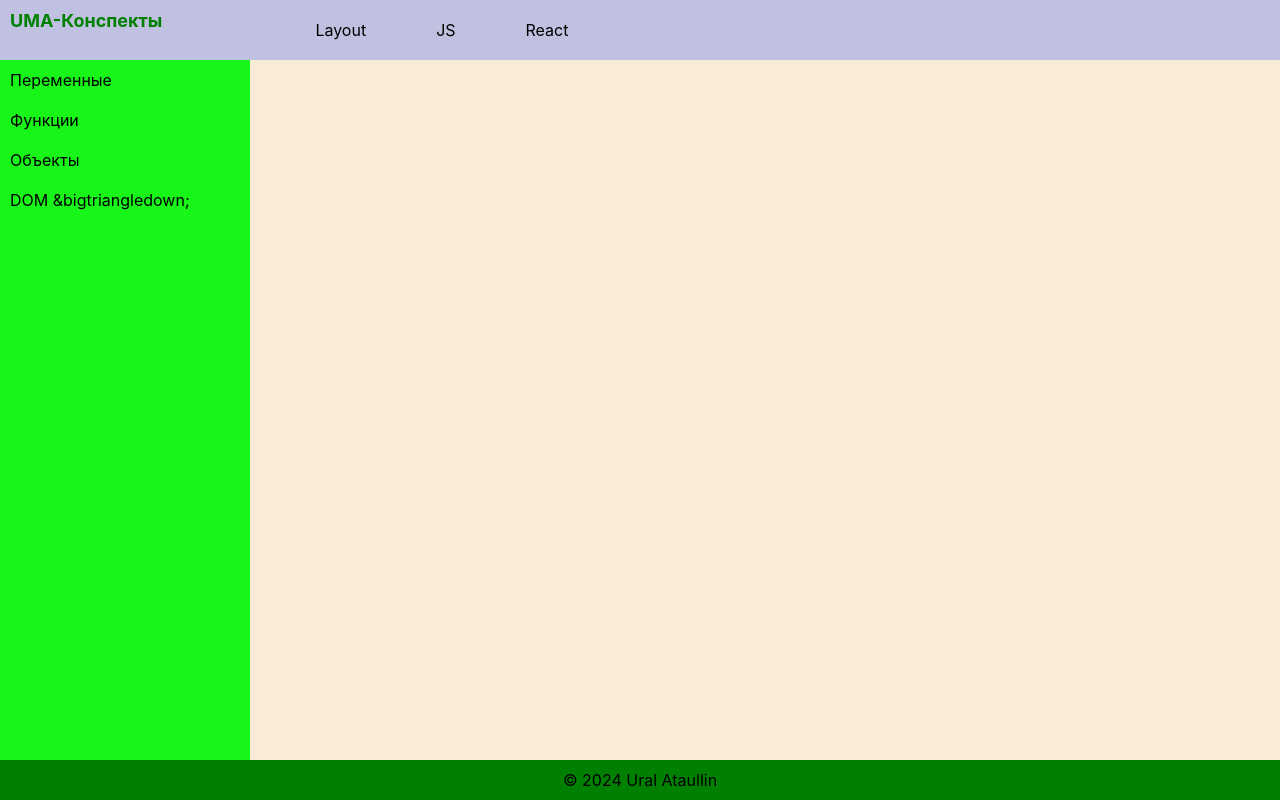
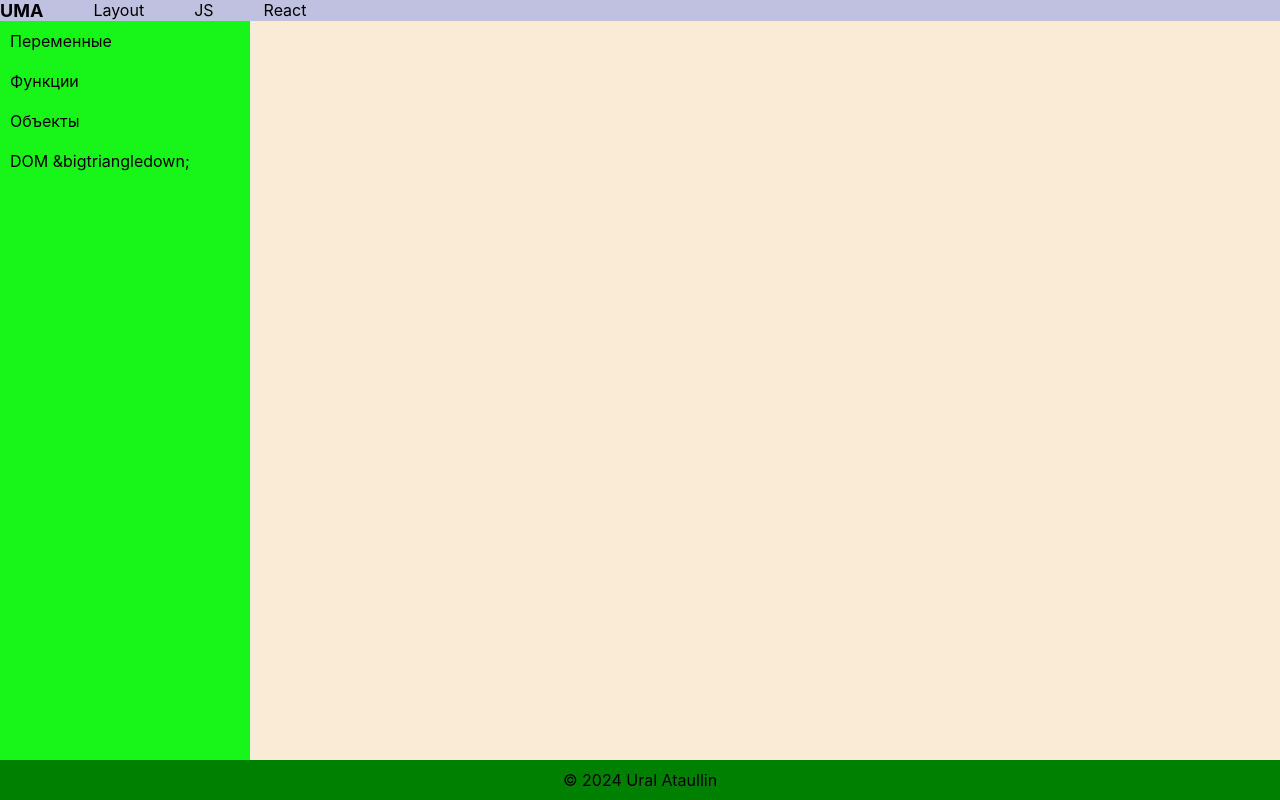
Before and after one commit to UMAtaullin/MyNotes, a React (Create React App) app: page /js in a window 1280 px wide. Built offline with nearby package versions, Linux system fonts and the light colour scheme.

Commit message:
refactor: Enabled navigation in the Header

```diff
--- a/src/App.css
+++ b/src/App.css
@@ -3,7 +3,7 @@
 
 
   grid-template-areas:
-    'h n'
+    'h h'
     'c c'
     'f f';
 
--- a/src/App.js
+++ b/src/App.js
@@ -1,7 +1,6 @@
 import React from 'react'
 import Contents from './components/Contents/Contents'
 import Header from './components/Header/Header'
-import Nav from './components/Nav/Nav'
 import Footer from './components/Contents/Footer/Footer'
 import './App.css';
 
@@ -9,7 +8,6 @@ const App = () => {
   return (
     <div className="App">
       <Header />
-      <Nav />
       <Contents />
       <Footer />
     </div>
--- a/src/components/Header/Header.jsx
+++ b/src/components/Header/Header.jsx
@@ -1,10 +1,26 @@
 import React from 'react'
 import cls from './Header.module.css'
+import { NavLink } from 'react-router-dom'
 
 const Header = () => {
   return (
     <header className={cls.header}>
-      <div className={cls.logo}>UMA-Конспекты</div>
+      <nav className={cls.nav}>
+        <div className={cls.row}>
+          <div className={cls.logo}>
+            <NavLink to='main_page'>UMA</NavLink>
+          </div>
+          <div className={cls.item}>
+            <NavLink to='layout'>Layout</NavLink>
+          </div>
+          <div className={cls.item}>
+            <NavLink to='js'>JS</NavLink>
+          </div>
+          <div className={cls.item}>
+            <NavLink to='react'>React</NavLink>
+          </div>
+        </div>
+      </nav>
     </header>
   )
 }
--- a/src/components/Header/Header.module.css
+++ b/src/components/Header/Header.module.css
@@ -7,5 +7,19 @@
   font-size: 18px;
   font-weight: 700;
   color: green;
-  padding: 10px 0 0 10px;
 }
+
+.nav {
+  display: flex;
+  background-color: rgb(192, 192, 224);
+}
+
+.nav a {
+  color: black;
+  text-decoration: none;
+}
+
+.row {
+  display: flex;
+  gap: 50px;
+}
--- a/src/components/Nav/Nav.jsx
+++ /dev/null
@@ -1,23 +0,0 @@
-import React from 'react'
-import cls from './Nav.module.css'
-import { NavLink } from 'react-router-dom'
-
-const Nav = () => {
-  return (
-    <nav className={cls.nav}>
-      <div className={cls.row}>
-        <div className={cls.item}>
-          <NavLink to='layout'>Layout</NavLink>
-        </div>
-        <div className={cls.item}>
-          <NavLink to='js'>JS</NavLink>
-        </div>
-        <div className={cls.item}>
-          <NavLink to='react'>React</NavLink>
-        </div>
-      </div>
-    </nav>
-  )
-}
-
-export default Nav
--- a/src/components/Nav/Nav.module.css
+++ /dev/null
@@ -1,39 +0,0 @@
-.nav {
-  grid-area: n;
-  padding: 10px 0 10px 10px;
-  background-color: rgb(192, 192, 224);
-}
-
-.nav a {
-  color: black;
-  text-decoration: none;
-}
-
-.row {
-  display: flex;
-  gap: 50px;
-}
-
-.item {
-  padding: 10px;
-  cursor: pointer;
-  display: block;
-  height: 100%;
-  transition: background-color 0.3s, color 0.3s;
-}
-
-.item:hover,
-.item.active {
-  background-color: black;
-  color: white;
-}
-
-.item a:hover {
-  background-color: black;
-  color: #fff;
-}
-
-.item.active a {
-  background-color: black;
-  color: #fff;
-}
```
